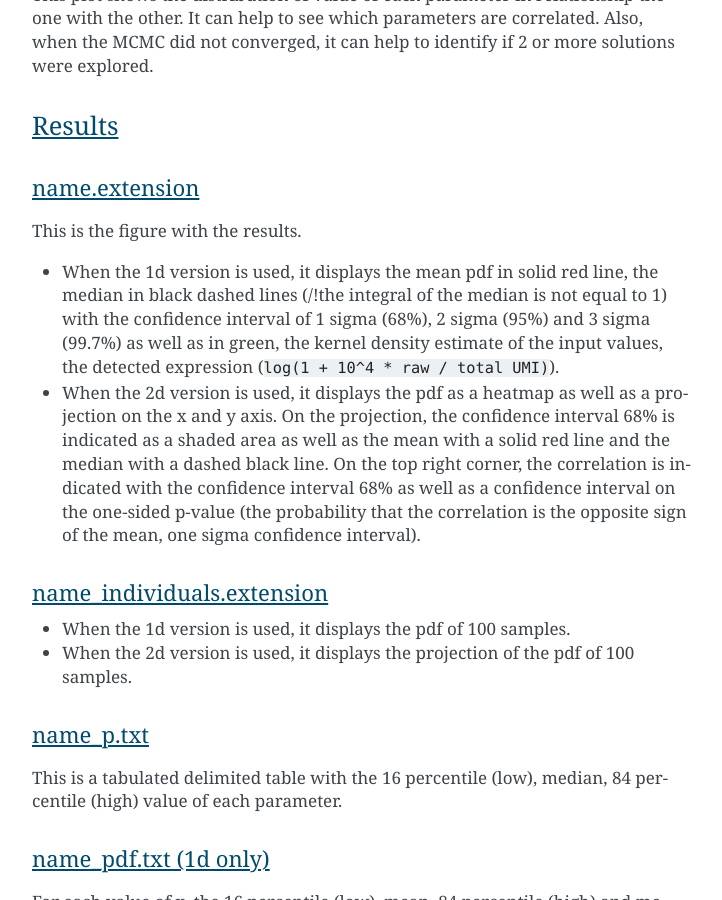
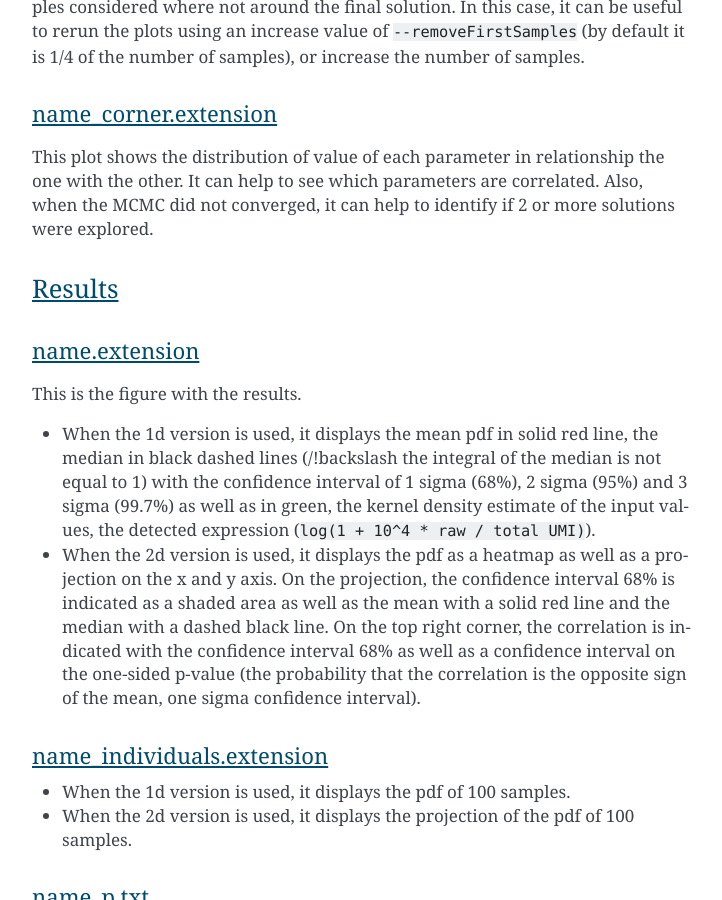
Before and after one commit to lldelisle/baredSC, a Sphinx documentation site: the page built from docs/content/outputs.rst, in a window 1280 px wide and 900 px high, scrolled down 2052 px. Shown: the whole window, without its empty margins (388-1110 px from the left). Built offline with Sphinx 7.4.7, drawn with Linux system fonts in a browser that asks for light colours; some of the changed text lies outside the part shown.

```diff
--- a/docs/content/outputs.rst
+++ b/docs/content/outputs.rst
@@ -59,7 +63,7 @@ name.extension
 
 This is the figure with the results.
 
-- When the 1d version is used, it displays the mean pdf in solid red line, the median in black dashed lines (/!\ the integral of the median is not equal to 1) with the confidence interval of 1 sigma (68%), 2 sigma (95%) and 3 sigma (99.7%) as well as in green, the kernel density estimate of the input values, the detected expression (``log(1 + 10^4 * raw / total UMI)``).
+- When the 1d version is used, it displays the mean pdf in solid red line, the median in black dashed lines (/!\backslash the integral of the median is not equal to 1) with the confidence interval of 1 sigma (68%), 2 sigma (95%) and 3 sigma (99.7%) as well as in green, the kernel density estimate of the input values, the detected expression (``log(1 + 10^4 * raw / total UMI)``).
 
 - When the 2d version is used, it displays the pdf as a heatmap as well as a projection on the x and y axis. On the projection, the confidence interval 68% is indicated as a shaded area as well as the mean with a solid red line and the median with a dashed black line. On the top right corner, the correlation is indicated with the confidence interval 68% as well as a confidence interval on the one-sided p-value (the probability that the correlation is the opposite sign of the mean, one sigma confidence interval).
 
```
Also changed, not shown: other parts of docs/content/outputs.rst (+4 -0 lines).
